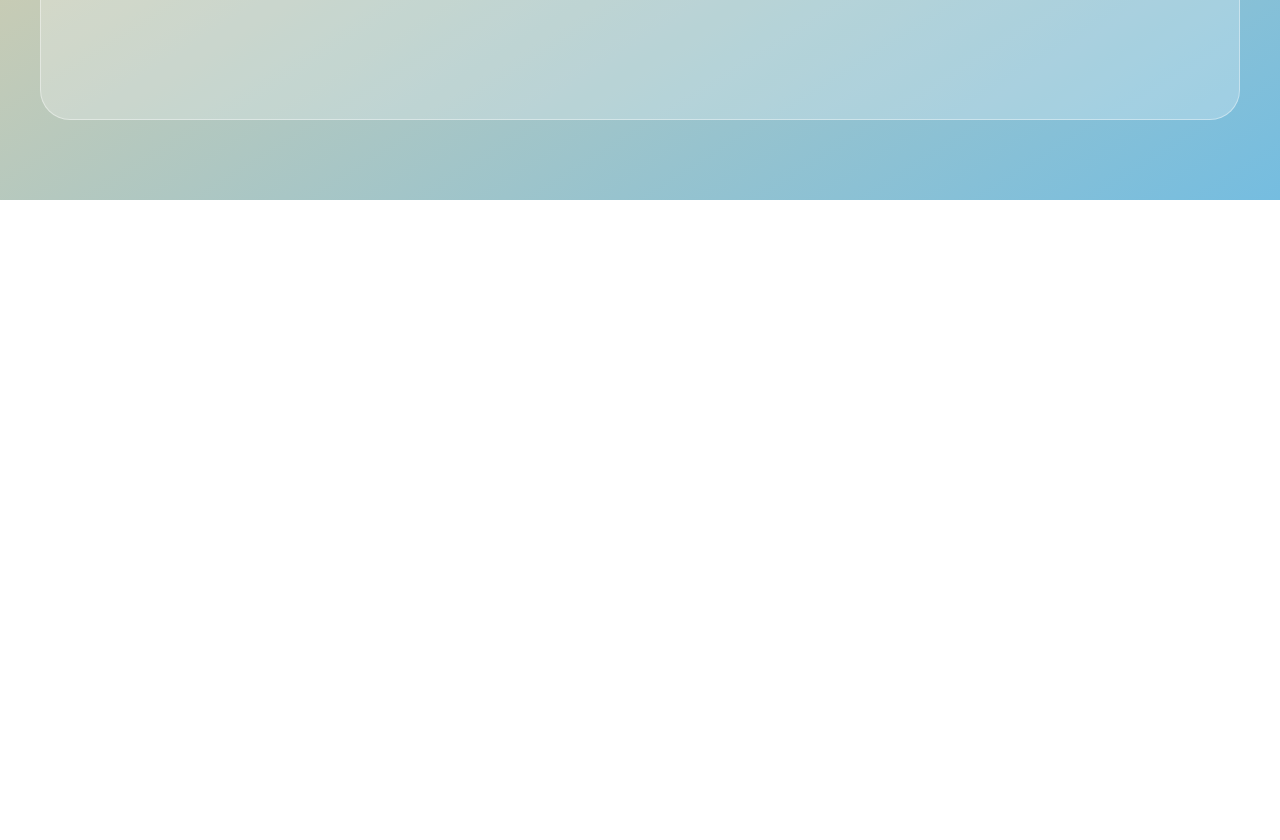
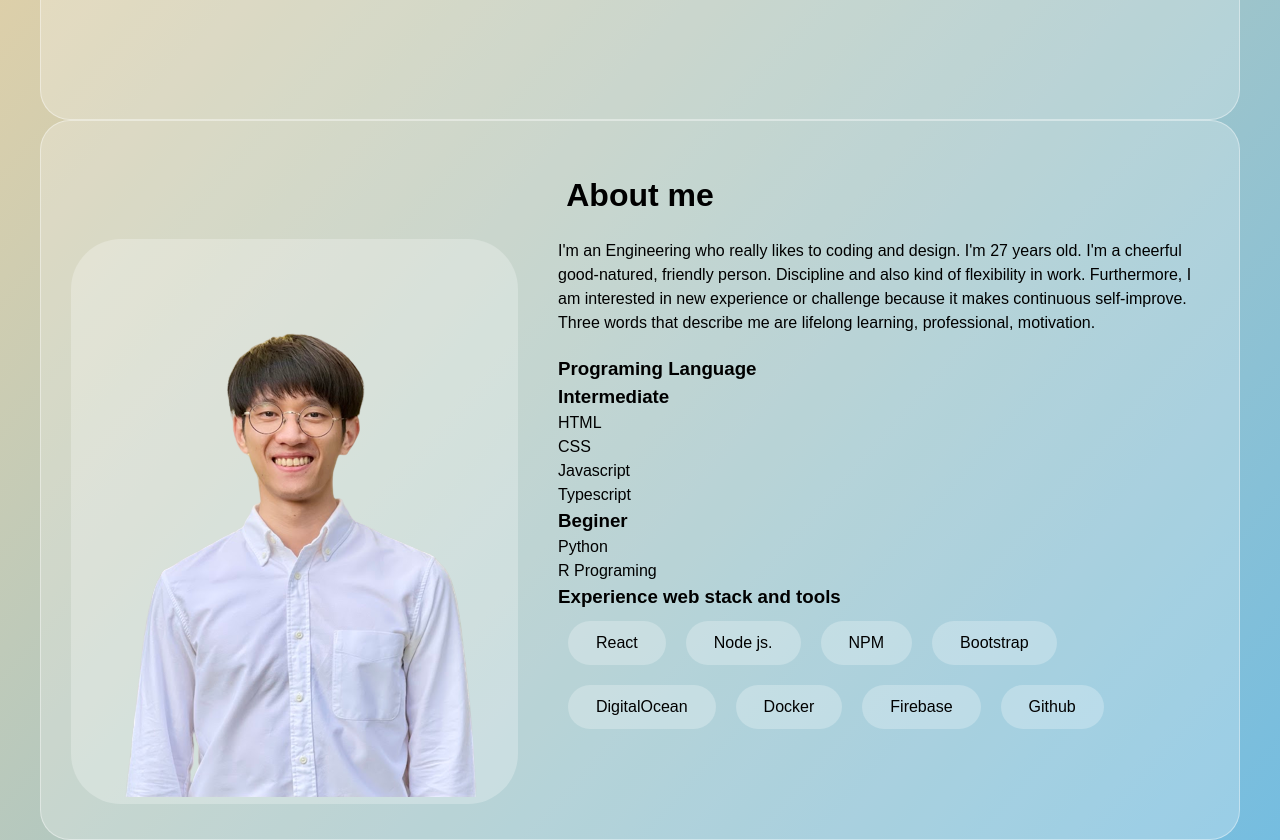
Before and after one commit to Ratthatham/rts-website, a React (Create React App) app: page / in a window 1280 px wide. Shown: the part 600-1440 px from the top of the page. Before the commit the page ends 800 px from the top, so only its background shows below. Built offline with nearby package versions, Linux system fonts and the light colour scheme.

Commit message:
build: add about page

```diff
--- a/src/App.js
+++ b/src/App.js
@@ -1,10 +1,12 @@
 import './App.css';
+import AboutSection from './component/about-section/about-section';
 import HomeSection from './component/home-section/home-section';
 
 function App() {
   return (
     <div className="app">
       <HomeSection/>
+      <AboutSection/>
     </div>
   );
 }
--- /dev/null
+++ b/src/component/about-section/about-section.css
@@ -0,0 +1,46 @@
+.about-section-container{
+    background-color: var(--white-alpha-25);
+    border: 1px solid var(--white-alpha-40);
+    min-height: 90vh;
+    max-width: 1200px;
+    margin: auto;
+    border-radius: 30px;
+    padding: 30px;
+}
+
+.about-section-container h1{
+    text-align: center;
+    padding: 20px;
+}
+
+.sub-about-section{
+    display: flex;
+
+}
+
+.detail{
+    margin-bottom: 20px;
+}
+
+.about-section-container .about-me-text{
+    max-width: 60%;
+    margin-left: 40px;
+}
+
+.about-section-container .img-box {
+    background-color: var(--white-alpha-25);
+    max-width: 100%;
+    border-radius: 50px;
+}
+
+.tools{
+    display: flex;
+    flex-wrap: wrap;
+}
+
+.tool{
+    background-color: var(--white-alpha-25);
+    padding: 10px 28px;
+    border-radius: 30px;
+    margin: 10px;
+}
--- /dev/null
+++ b/src/component/about-section/about-section.js
@@ -0,0 +1,50 @@
+import React from "react";
+import './about-section.css'
+import aboutMePic from '/Users/ratthathamsiridol/Documents/Fullstack Dev/rts-portfolio/src/asset/AboutMePic-NoBG.png'
+
+const AboutSection = () => {
+    return(
+        <div className="about-section-container">
+            <h1>About me</h1>
+            <div className="sub-about-section">
+                <div className="about-me-image">
+                    <div className="img-box">
+                        <img src={aboutMePic} alt='ratthatham'/>
+                    </div>
+                </div>
+                <div className="about-me-text">
+                    <div className="detail">
+                        <p>I'm an Engineering who really likes to coding and design. I'm 27 years old. I'm a cheerful good-natured, friendly person. Discipline and also kind of flexibility in work. Furthermore, I am interested in new experience or challenge because it makes continuous self-improve.
+                        Three words that describe me are lifelong learning,  professional, motivation. </p>
+                    </div>
+                    <div className="programer-language">
+                        <h3>Programing Language</h3>
+                        <h3>Intermediate</h3>
+                        <span>HTML</span>
+                        <p>CSS</p>
+                        <p>Javascript</p>
+                        <p>Typescript</p>
+                        <h3>Beginer</h3>
+                        <p>Python</p>
+                        <p>R Programing</p>
+                    </div>
+                    <div className="ex-stacks-tools">
+                        <h3>Experience web stack and tools</h3>
+                        <div className="tools">
+                            <div className="tool">React</div>
+                            <div className="tool">Node js.</div>
+                            <div className="tool">NPM</div>
+                            <div className="tool">Bootstrap</div>
+                            <div className="tool">DigitalOcean</div>
+                            <div className="tool">Docker</div>
+                            <div className="tool">Firebase</div>
+                            <div className="tool">Github</div>
+                        </div>
+                    </div>
+                </div>
+            </div>
+        </div>
+    )
+}
+
+export default AboutSection;
```
Also changed, not shown: src/App.css (line endings or trailing spaces), src/asset/AboutMePic-NoBG.png (added), src/asset/AboutMePic.jpeg (added).
